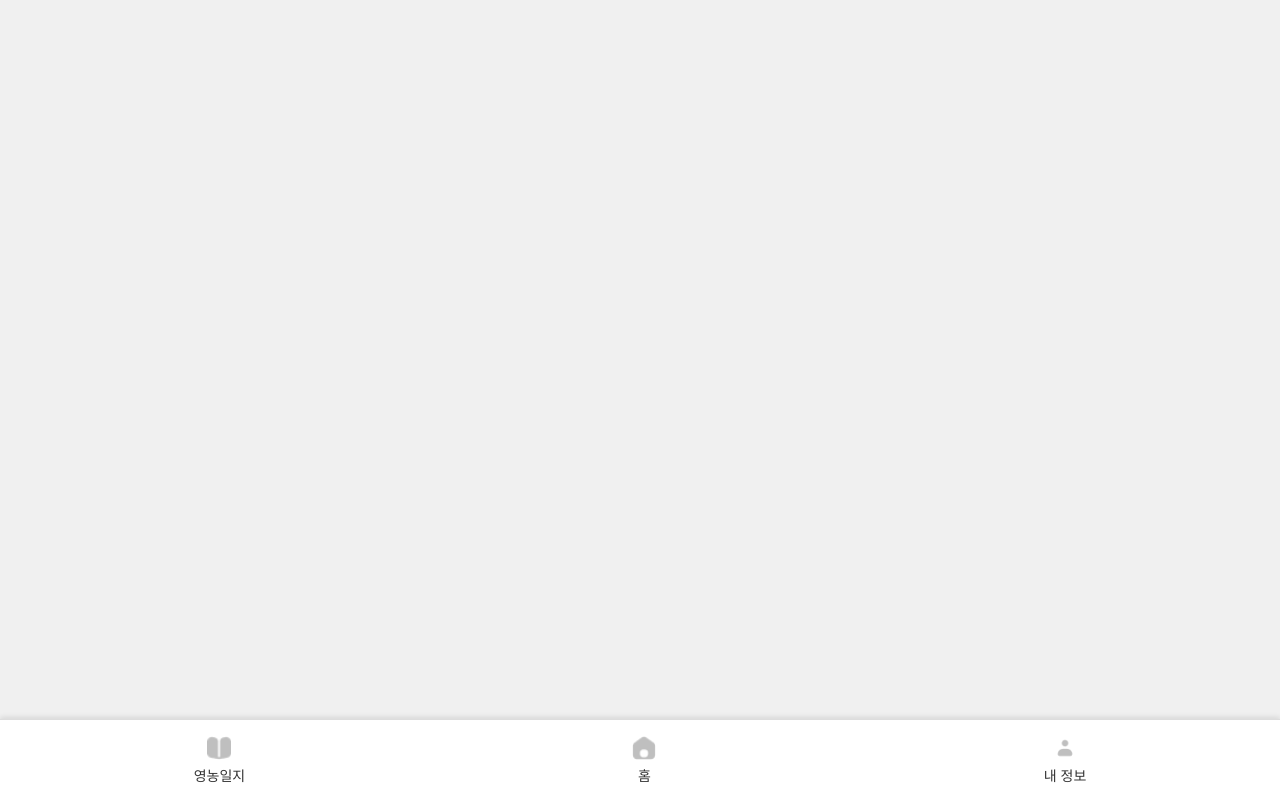
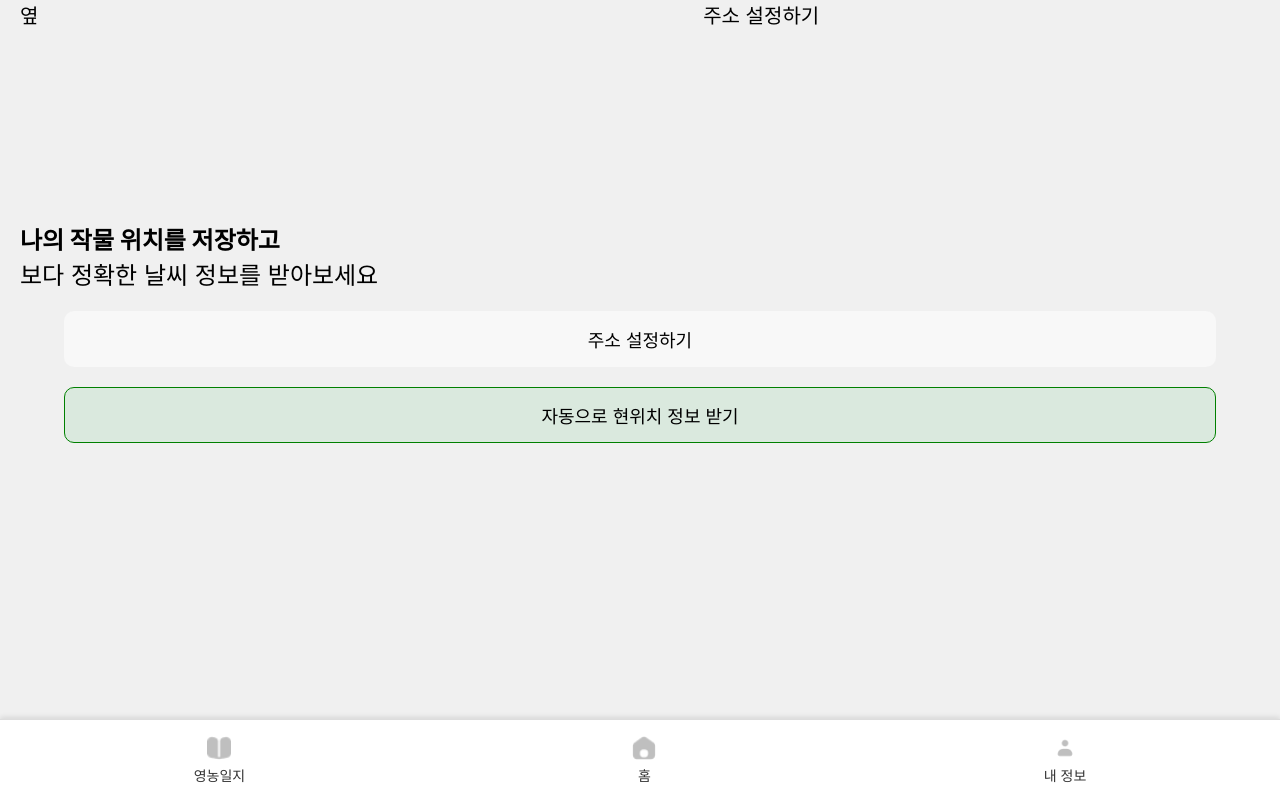
Before and after one commit to RootImpact8/frontend, a React (Create React App) app: page /address in a window 1280 px wide. Before the commit this address had no page. Built offline with nearby package versions, Linux system fonts and the light colour scheme.

Commit message:
API plus

```diff
--- a/package.json
+++ b/package.json
@@ -10,6 +10,7 @@
     "cra-template-pwa": "2.0.0",
     "react": "^19.0.0",
     "react-calendar": "^5.1.0",
+    "react-daum-postcode": "^3.2.0",
     "react-dom": "^19.0.0",
     "react-icons": "^5.4.0",
     "react-router-dom": "^7.1.5",
@@ -24,7 +25,6 @@
     "test": "react-scripts test",
     "eject": "react-scripts eject"
   },
-
   "eslintConfig": {
     "extends": [
       "react-app",
--- a/src/App.js
+++ b/src/App.js
@@ -13,6 +13,10 @@ import Diary_crops from "./Component/diary_crops/diary_crops";
 import Login from './Component/Login/login';
 import SignUp from './Component/Login/SignUp';
 import Detail from './Component/Home/Detail';
+
+import Address from './Component/Home/address';
+
+import Test from './Component/Home/test';
 
 
 
@@ -30,7 +34,11 @@ function App() {
           <Route path="/Login" element={<Login />} />
           <Route path="/signup" element={<SignUp />} />
           <Route path="/Detail" element={<Detail />} />
+          <Route path="/address" element={<Address />} />
           <Route path="/diary/crops" element={<Diary_crops />} />
+
+          <Route path="/Test" element={<Test />} />
+
         </Routes>
         <Footer />
       </div>
--- a/src/Component/Home/Home.js
+++ b/src/Component/Home/Home.js
@@ -224,7 +224,7 @@ class Main extends Component {
 
         <main className={style.main_container}>
           <div className={style.gps_container}>
-            <p>
+            <p onClick={() => this.props.navigate("/address")}>
               <img src={gps} alt="GPS이미지" />{" "}
               {this.state.error ? this.state.error : this.state.location}
             </p>
--- /dev/null
+++ b/src/Component/Home/address.js
@@ -0,0 +1,98 @@
+import React, { useState } from 'react';
+import axios from 'axios'; // Make sure axios is imported
+import DaumPostcode from 'react-daum-postcode';
+import style from './address.module.css'; // Ensure to create or adjust the CSS module for styling
+
+// Modal component
+const Modal = ({ isOpen, children, onClose }) => {
+  if (!isOpen) return null;
+  return (
+    <div className={style.modalBackground}>
+      <div className={style.modal_find_address}>
+        <div className={style.modal_text1} onClick={onClose}>뒤로가기</div>
+        <div className={style.modal_text2}>주소 검색</div>
+      </div>
+      <div className={style.modalContainer}>
+        {children}
+        <button onClick={onClose}>Close</button>
+      </div>
+    </div>
+  );
+};
+
+const Address = () => {
+  const Backend_server_address = "http://43.201.122.113:8081";
+
+  const [modalOpen, setModalOpen] = useState(false);
+  const [location, setLocation] = useState('');
+  const [address, setAddress] = useState({
+    city: "",
+    state: "",
+    country: "South Korea"
+  });
+
+  const handleComplete = (data) => {
+    console.log(`Full Address: ${data.address}`);
+    console.log(`City/Province: ${data.sido}, District: ${data.sigungu}`);
+    setAddress({
+      city: data.sigungu,
+      state: data.sido,
+      country: "South Korea"
+    });
+    console.log(address);
+
+    setLocation(`${data.sido} ${data.sigungu}`);
+
+    const token = localStorage.getItem('token'); // Retrieve the token from localStorage
+    axios.post(`${Backend_server_address}/api/user-info/location`, {
+      city: data.sigungu,
+      state: data.sido,
+      country: "South Korea"
+    }, {
+      headers: {
+        'Authorization': `Bearer ${token}` // Assuming you're using Bearer token
+      }
+    })
+    .then(response => {
+      console.log('Location update successful:', response.data);
+    })
+    .catch(error => {
+      console.error('Failed to update location:', error);
+    });
+
+    setModalOpen(false);  // Close the modal after selection
+  };
+
+  const handleLocation = () => {
+    if (navigator.geolocation) {
+      navigator.geolocation.getCurrentPosition((position) => {
+        console.log("Latitude: " + position.coords.latitude + " Longitude: " + position.coords.longitude);
+        setLocation('Seoul, Gangnam-gu');  // This should ideally fetch from an API
+      }, (error) => {
+        console.error(error);
+        alert('Unable to retrieve your location');
+      });
+    }
+  };
+
+  return (
+    <div className={style.addressContainer}>
+        <div className={style.address_header}>
+            <span>옆</span>
+            <span>주소 설정하기</span>
+        </div>
+        <span className={style.address_title1}>나의 작물 위치를 저장하고</span>
+        <span className={style.address_title2}>보다 정확한 날씨 정보를 받아보세요</span>
+      <button onClick={() => setModalOpen(true)} className={style.find_address}>주소 설정하기</button>
+      <button onClick={handleLocation} className={style.my_address}>자동으로 현위치 정보 받기</button>
+      <Modal isOpen={modalOpen} onClose={() => setModalOpen(false)}>
+        <DaumPostcode
+          onComplete={handleComplete}
+          style={{ width: 460, height: 700 }}
+        />
+      </Modal>
+    </div>
+  );
+};
+
+export default Address;
--- /dev/null
+++ b/src/Component/Home/address.module.css
@@ -0,0 +1,77 @@
+.addressContainer {
+    display: flex;
+    flex-direction: column;
+}
+
+.address_header {
+    display: flex;
+    flex-direction: row;
+    justify-content: space-between;
+    margin: 0 36% 0 20px;
+    font-size: 20px;
+    margin-bottom: 15%;
+}
+
+.address_title1 {
+    font-size: 24px;
+    font-weight: bold;
+    margin-left: 20px;
+}
+
+.address_title2 {
+    font-size: 24px;
+    margin-left: 20px;
+}
+
+.find_address {
+    width: 90%;
+    height: 56px;
+    font-size: 18px;
+    border: none;
+    background-color: #F8F8F8;
+    border-radius: 10px;
+    margin: 20px 0;
+    margin-left: 5%;
+}
+
+.my_address {
+    width: 90%;
+    height: 56px;
+    margin-left: 5%;
+    font-size: 18px;
+    border: 1px solid green;
+    background-color: rgba(27, 166, 57, 0.1) ;
+    border-radius: 10px;
+}
+
+.modal_find_address {
+    background-color: white;
+    border-radius: 0 10px;
+    display: flex;
+    justify-content: center;
+    align-items: center;
+    font-size: 24px;
+    padding: 10px;
+}
+
+.modal_text1 {
+    font-size: 12px;
+    position: relative;
+    left: -100px;
+}
+
+.modal_text2 {
+    margin-right: 55px;
+}
+
+.modalBackground {
+    position: fixed;
+    top: 70px;
+    z-index: 10;
+}
+
+.modalContainer {
+    background: white;
+    box-shadow: 0 4px 8px rgba(0, 0, 0, 0.1);  /* Subtle shadow for depth */
+    z-index: 11;
+}
--- /dev/null
+++ b/src/Component/Home/test.js
@@ -0,0 +1,50 @@
+import React, { Component } from 'react';
+import axios from 'axios';
+
+class Test extends Component {
+  constructor(props) {
+    super(props);
+    this.state = {
+      location: null,
+      loading: true,
+      error: null
+    };
+  }
+
+  componentDidMount() {
+    this.fetchLocation();
+  }
+
+  fetchLocation = async () => {
+    const token = localStorage.getItem('token'); // Ensure a token is stored in localStorage
+    const url = "http://43.201.122.113:8081/api/user-info/location";
+
+    try {
+      const response = await axios.get(url, {
+        headers: {
+          'Authorization': `Bearer ${token}`
+        }
+      });
+      this.setState({ location: response.data, loading: false });
+      console.log(response.data);
+
+    } catch (error) {
+      this.setState({ error: error.toString(), loading: false });
+    }
+  }
+
+  render() {
+    const { location, loading, error } = this.state;
+    return (
+      <div>
+        {loading ? <p>Loading location data...</p> : error ? <p>Error: {error}</p> :
+          <div>
+            <p>City/Province: {location.city}, District: {location.state}</p>
+          </div>
+        }
+      </div>
+    );
+  }
+}
+
+export default Test;
--- a/src/Component/info/info.js
+++ b/src/Component/info/info.js
@@ -10,6 +10,7 @@ import bottom from '../Images/bottom_arrow.png';
 
 class info extends Component {
   render() {
+
     return (
       <div>
         <header>
```
Also changed, not shown: 1 other file (tests, documents, lock files or other folders). Lines whose indentation alone changed are shown as unchanged.
